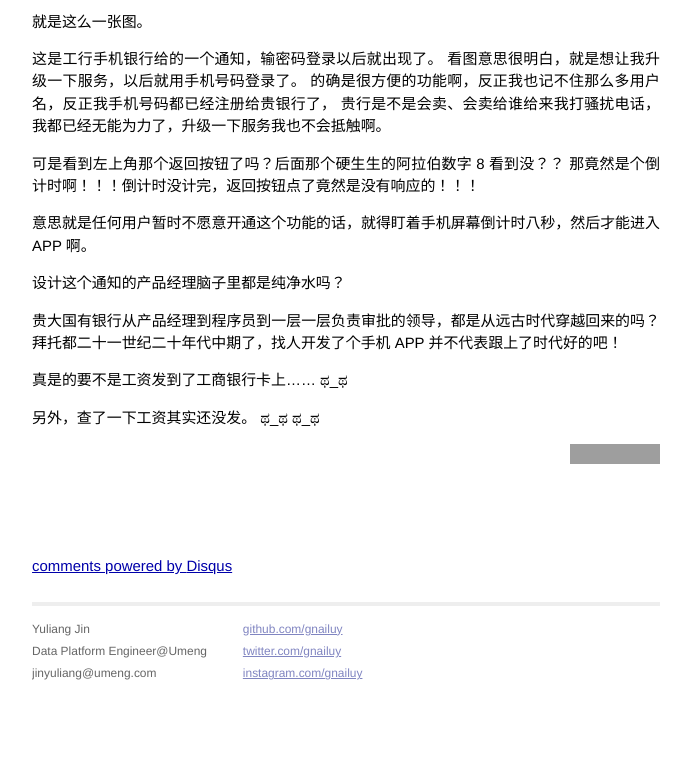
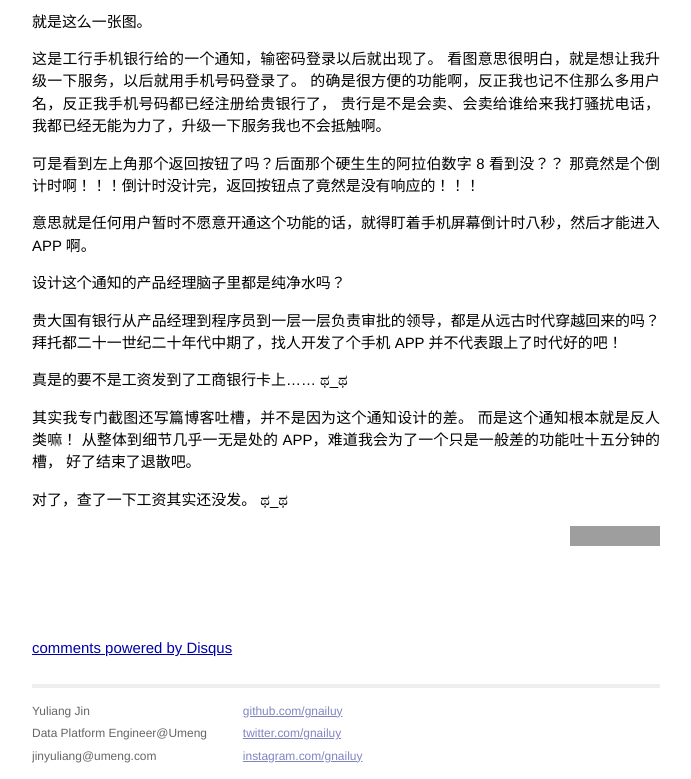
Before and after one commit to gnailuy/gnailuy.com, a Jekyll site: the page built from _posts/2014-09-23-icbc.markdown, in a window 1280 px wide, cut to the strip 336-1115 px from the top of the page. Shown: the whole strip, without its empty margins (294-985 px from the left). Built offline with Jekyll 4.4.1, drawn with Linux system fonts in a browser that asks for light colours; Markdown is read by kramdown in place of the engine named in the settings; comment, search, counter and statistics services are not loaded; before the commit the page ends 1033 px from its top, so only the background shows below that; grey boxes are pictures that could not be loaded.

Commit message:
minor update

```diff
--- a/_posts/2014-09-23-icbc.markdown
+++ b/_posts/2014-09-23-icbc.markdown
@@ -33,4 +33,9 @@ categories: [ me ]
 
 真是的要不是工资发到了工商银行卡上...... ಥ\_ಥ
 
-另外，查了一下工资其实还没发。 ಥ\_ಥ  ಥ\_ಥ
+其实我专门截图还写篇博客吐槽，并不是因为这个通知设计的差。
+而是这个通知根本就是反人类嘛！
+从整体到细节几乎一无是处的 APP，难道我会为了一个只是一般差的功能吐十五分钟的槽，
+好了结束了退散吧。
+
+对了，查了一下工资其实还没发。 ಥ\_ಥ
```
